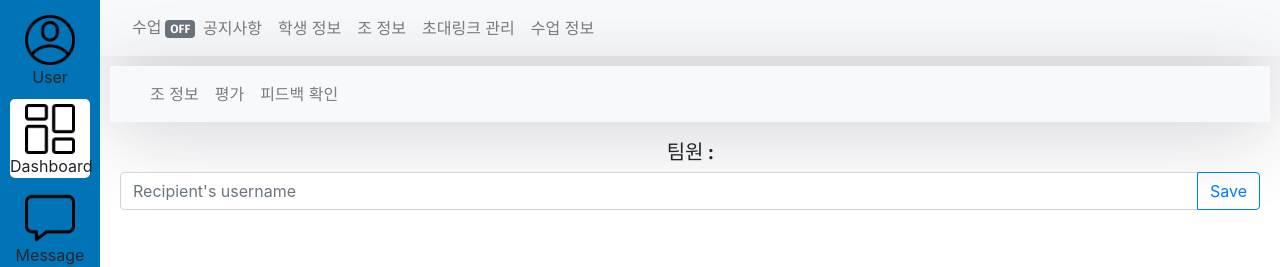
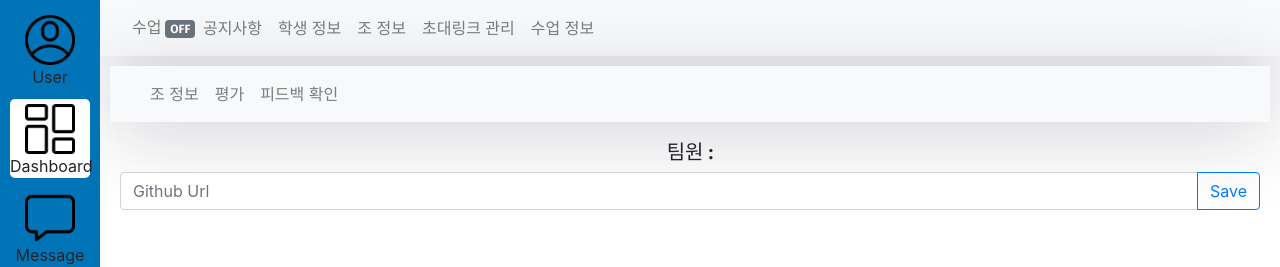
Before and after one commit to owlsogul/capstone_helper, a React (Create React App) app in the folder frontend/capstone/: page /1/teams/1 in a window 1280 px wide. Shown: the top 267 px of the page. Built offline with nearby package versions, Linux system fonts and the light colour scheme; no server answers.

Commit message:
placeholder 수정

```diff
--- a/frontend/capstone/src/pages/TeamInfoPage.js
+++ b/frontend/capstone/src/pages/TeamInfoPage.js
@@ -41,7 +41,7 @@ export default class TeamInfoPage extends Component {
 
           <InputGroup className="mb-3">
             <FormControl
-              placeholder="Recipient's username"
+              placeholder="Github Url"
               aria-label="Recipient's username"
               aria-describedby="basic-addon2"
               value={this.state.githubUrl}
```
